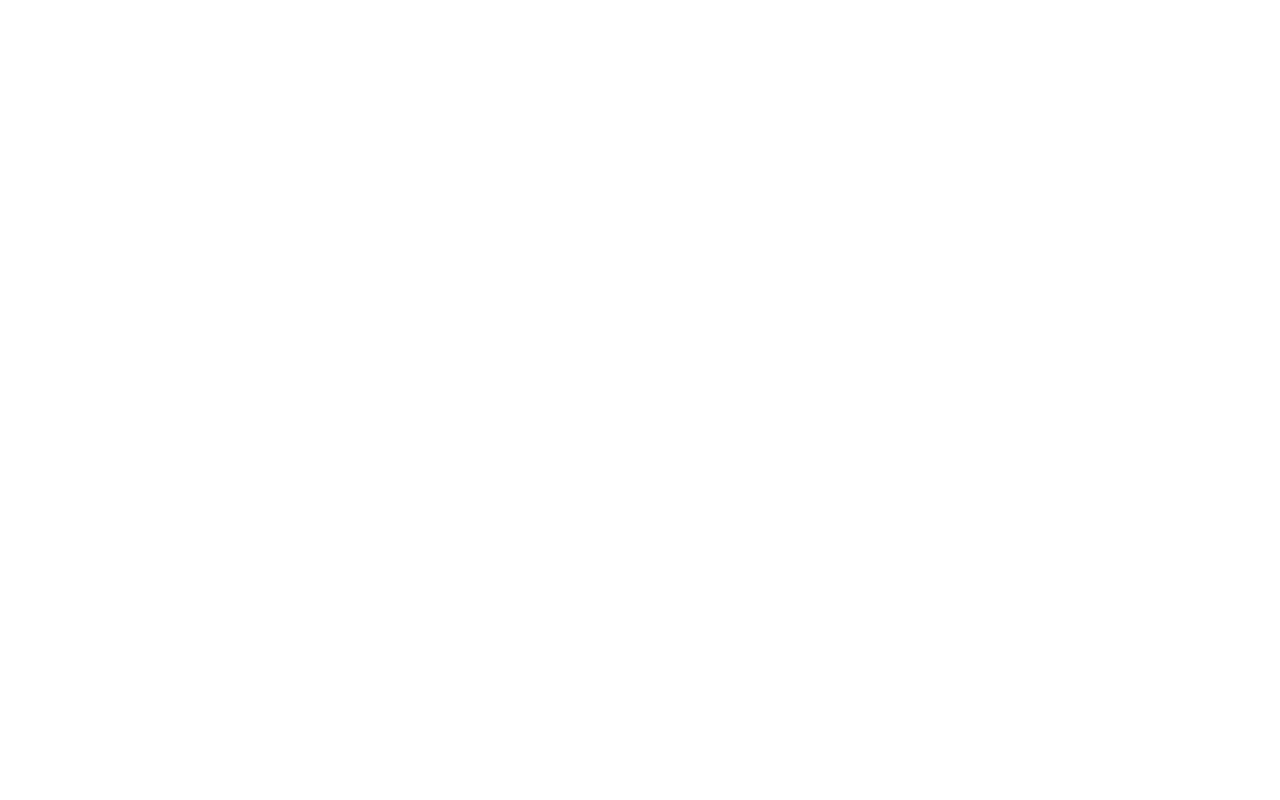
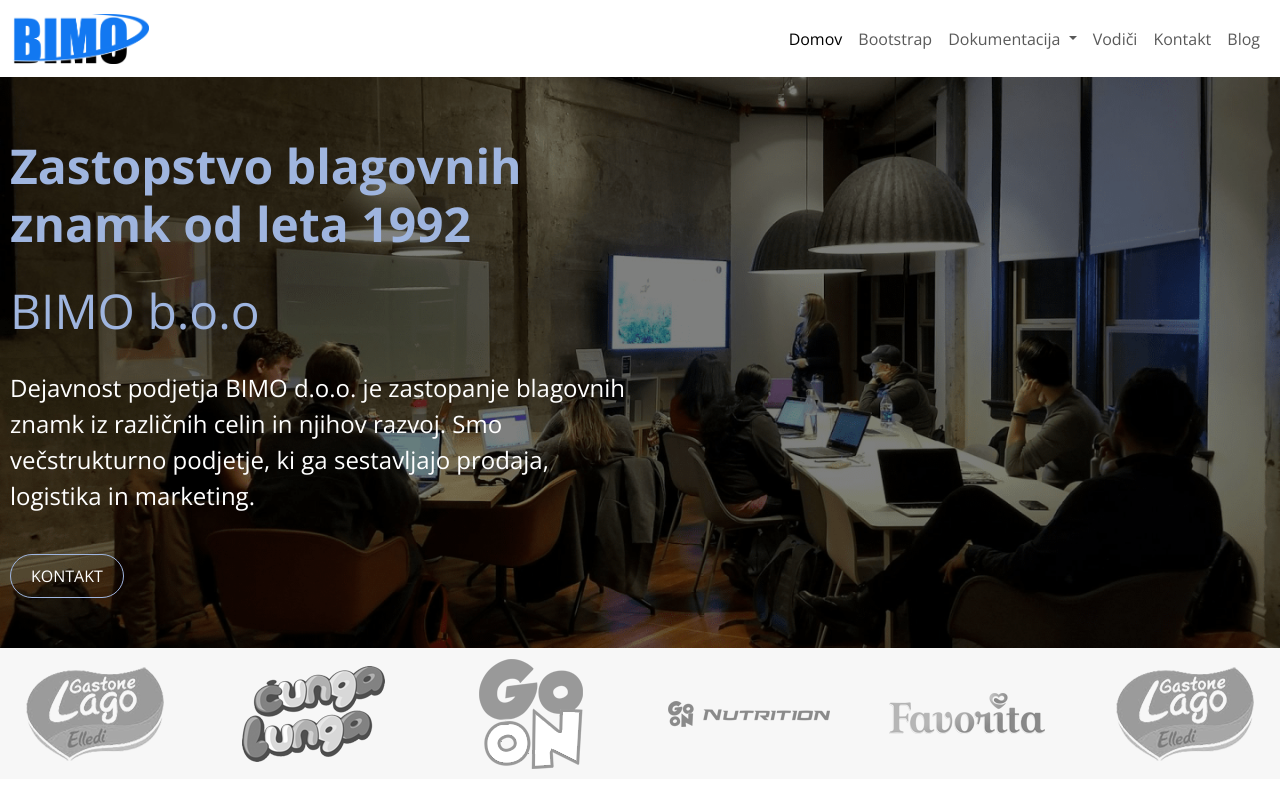
Before and after one commit to Mirko117/lastno-spletisce, a website: page index.html in a window 1280 px wide. Drawn offline with nearby package versions, Linux system fonts and the light colour scheme.

Commit message:
hero & corousel section

```diff
--- /dev/null
+++ b/css/index.css
@@ -0,0 +1,65 @@
+
+
+/* Navbar */
+
+nav .navbar-brand img{
+    height: 50px;
+}
+
+/* Hero section */
+
+#hero-section{
+    background-image: url("../images/index/hero_bg.png");
+    background-position: center;
+    background-size: cover;
+}
+
+.hero-overlay{
+    background-color: rgba(0, 0, 0, .5);
+    padding: 60px 0;
+}
+
+h1{
+    font-size: 48px;
+    font-weight: bold;
+    color: var(--c-light-blue);
+    max-width: 620px;
+}
+
+#hero-section h2{
+    font-size: 48px;
+    color: var(--c-light-blue);
+    font-weight: lighter;
+    margin: 30px 0;
+}
+
+#hero-section p{
+    font-size: 24px;
+    color: var(--c-white);
+    font-weight: lighter;
+    max-width: 620px;
+    margin-bottom: 50px;
+}
+
+#hero-section a.button{
+    background-color: rgba(0, 0, 0, 0);
+    border: 1px solid var(--c-light-blue);
+}
+
+
+
+/* Carousel section */
+
+#carousel-section{
+    background-color: var(--c-grey);
+}
+
+#carousel-section .items-wrapper{
+    display: grid;
+    grid-template-columns: auto auto auto auto auto auto;
+    justify-content: space-between;
+}
+
+#carousel-section .items-wrapper .item img{
+    width: 100%;
+}
--- /dev/null
+++ b/css/main.css
@@ -0,0 +1,31 @@
+:root{
+    --c-blue: #0B57AC;
+    --c-black: #111211;
+    --c-dark-blue: #273145;
+    --c-light-blue: #9FB5DF;
+    --c-grey: #F7F7F7;
+    --c-white: white;
+}
+
+*{
+    margin: 0;
+    padding: 0;
+}
+
+body{
+    font-family: "Open Sans", sans-serif;
+}
+
+.container{
+    max-width: 1420px;
+    margin: 0 auto;
+    padding: 0 10px;
+}
+
+.button{
+    background-color: var(--c-light-blue);
+    padding: 10px 20px;
+    border-radius: 35px;
+    text-decoration: none;
+    color: var(--c-white);
+}
--- a/index.html
+++ b/index.html
@@ -2,12 +2,92 @@
 <html lang="en">
 <head>
     <meta charset="UTF-8">
-
     <meta name="viewport" content="width=device-width, initial-scale=1.0">
 
+    <!-- Bootstrap -->
+    <link rel="stylesheet" href="node_modules/bootstrap/dist/css/bootstrap.min.css">
+
+    <!-- Open Sans Font -->
+    <link rel="preconnect" href="https://fonts.googleapis.com">
+    <link rel="preconnect" href="https://fonts.gstatic.com" crossorigin>
+    <link href="https://fonts.googleapis.com/css2?family=Open+Sans:ital,wght@0,300..800;1,300..800&display=swap" rel="stylesheet">
+
+    <!-- Custom CSS -->
+    <link rel="stylesheet" href="css/main.css">
+    <link rel="stylesheet" href="css/index.css">
+
     <title>BIMO d.o.o</title>
+
 </head>
 <body>
 
+    <nav class="navbar navbar-expand-md">
+        <div class="container-fluid">
+            <a class="navbar-brand" href="#">
+                <img src="images/logo/bimo_logo_blue.png" alt="eNSA" class="d-inline-block align-text-top">
+            </a>
+            <button class="navbar-toggler" type="button" data-bs-toggle="collapse" data-bs-target="#navbar-menu"
+            aria-controls="navbar-menu" aria-expanded="flase" aria-label="Toggle navigation">
+                <span class="navbar-toggler-icon"></span>
+            </button>
+            <div class="collapse navbar-collapse justify-content-end" id="navbar-menu">
+                <ul class="navbar-nav">
+                    <li class="nav-item">
+                        <a href="#" class="nav-link active">Domov</a>
+                    </li>
+                    <li class="nav-item">
+                        <a href="#" class="nav-link">Bootstrap</a>
+                    </li>
+                    <li class="nav-item dropdown">
+                        <a href="#" class="nav-link dropdown-toggle" id="navbarDropdown" role="button"
+                        data-bs-toggle="dropdown" aria-expanded="false">
+                            Dokumentacija
+                        </a>
+                        <ul class="dropdown-menu" aria-labelledby="navbarDropdown">
+                            <li><a href="#" class="dropdown-item">Kako začeti</a></li>
+                            <li><a href="#" class="dropdown-item">Postavitev</a></li>
+                            <li><a href="#" class="dropdown-item">Vsebina</a></li>
+                            <li><a href="#" class="dropdown-item">Komponente</a></li>
+                        </ul>
+                    </li>
+                    <li class="nav-item">
+                        <a href="#" class="nav-link">Vodiči</a>
+                    </li>
+                    <li class="nav-item">
+                        <a href="#" class="nav-link">Kontakt</a>
+                    </li>
+                    <li class="nav-item">
+                        <a href="#" class="nav-link">Blog</a>
+                    </li>
+                </ul>
+            </div>
+        </div>
+    </nav>
+
+    <section id="hero-section">
+        <div class="hero-overlay">
+            <div class="container">
+                <h1>Zastopstvo blagovnih znamk od leta 1992</h1>
+                <h2>BIMO b.o.o</h2>
+                <p>Dejavnost podjetja BIMO d.o.o. je zastopanje blagovnih znamk iz različnih celin in njihov razvoj. Smo večstrukturno podjetje, ki ga sestavljajo prodaja, logistika in marketing.</p>
+                <a href="#" class="button">KONTAKT</a>
+            </div>
+        </div>
+    </section>
+
+    <section id="carousel-section">
+        <div class="items-wrapper">
+            <div class="item"><img src="images/index/elledi.png" alt="Elledi"></div>
+            <div class="item"><img src="images/index/cunga_lunga.png" alt="Cunga Lunga"></div>
+            <div class="item"><img src="images/index/go_on.png" alt="Go On"></div>
+            <div class="item"><img src="images/index/go_on_nutrition.png" alt="Go On Nutrition"></div>
+            <div class="item"><img src="images/index/favorita.png" alt="Favorita"></div>
+            <div class="item"><img src="images/index/elledi.png" alt=""></div>
+        </div>
+    </section>
+
+
+    <!-- Bootstrap -->
+    <script src="node_modules/bootstrap/dist/js/bootstrap.bundle.min.js"></script>
 </body>
 </html>
```
Also changed, not shown: images/logo/bimo_logo_blue_192x70.png (deleted), images/logo/bimo_logo_grey_192x70.png (deleted).
